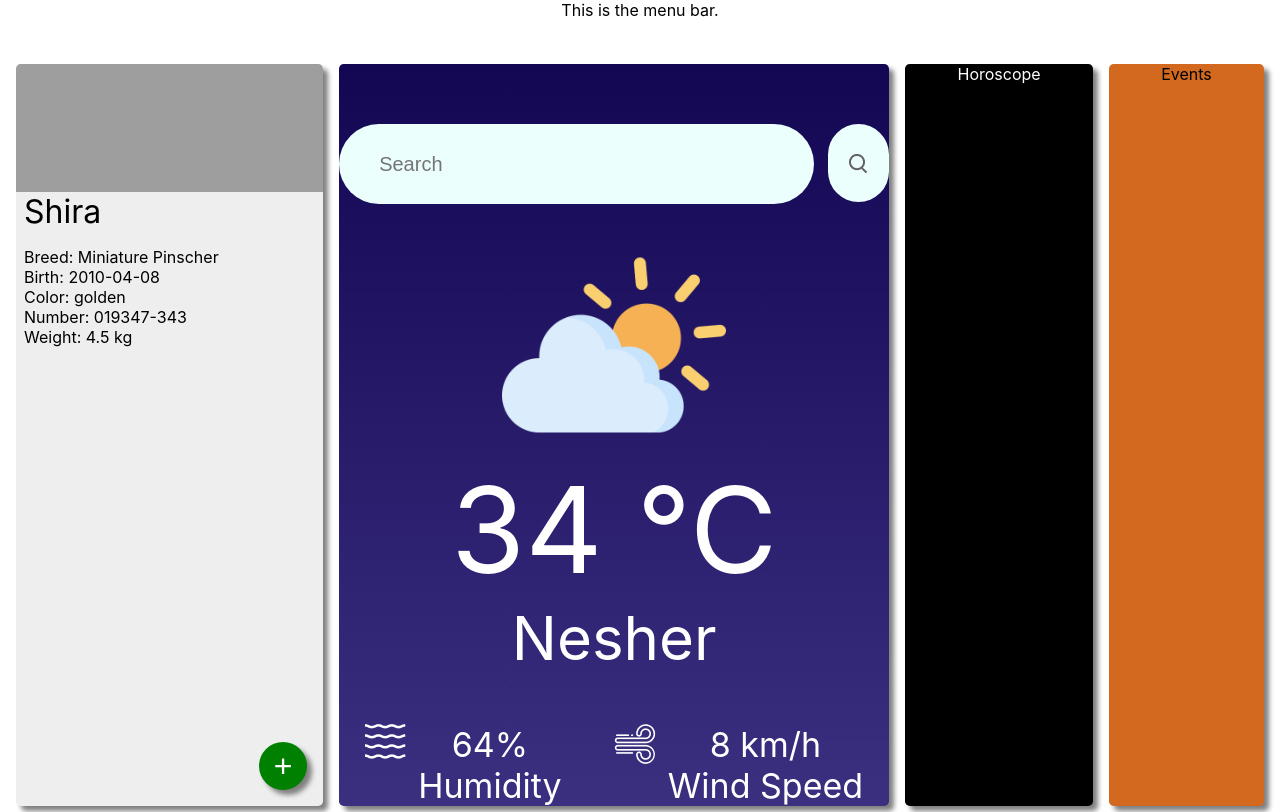
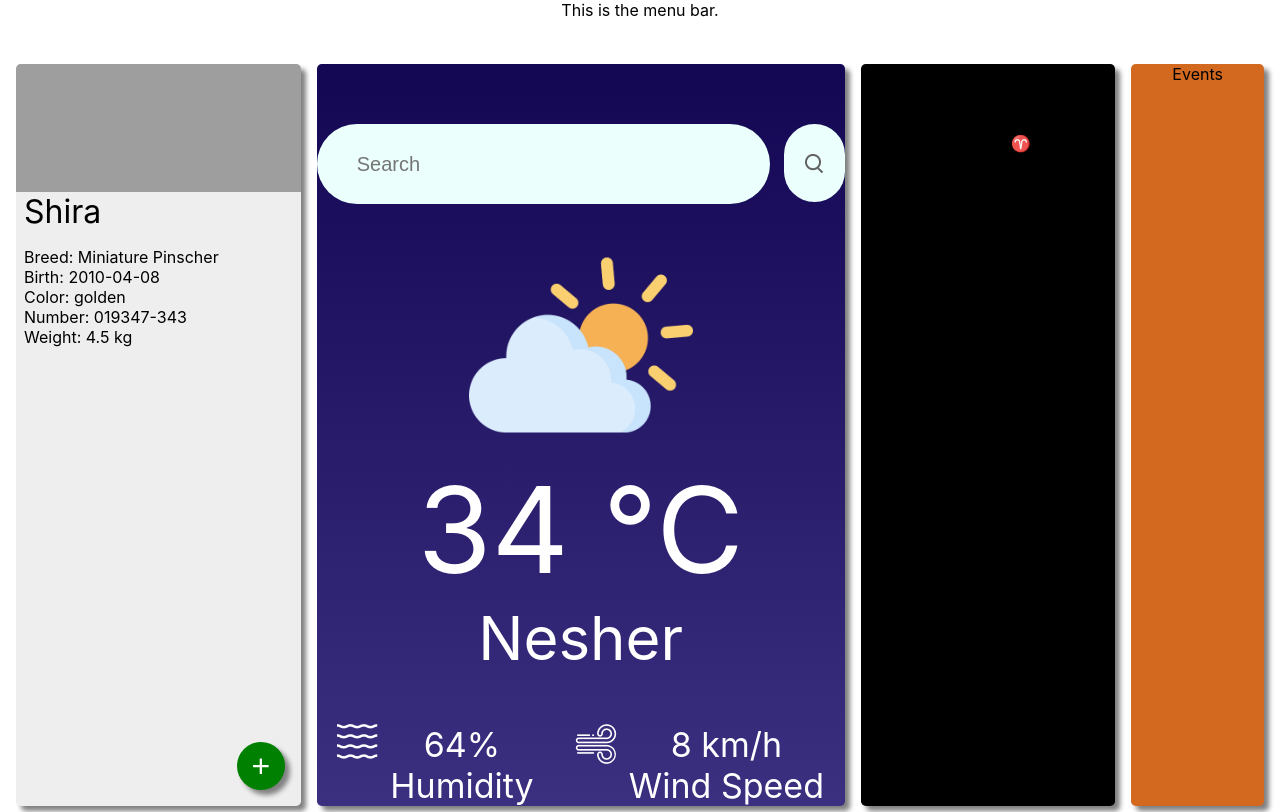
Before and after one commit to borisgk/kepet, a React (Create React App) app: page / in a window 1280 px wide. Shown: the top 812 px of the page. Built offline with nearby package versions, Linux system fonts and the light colour scheme; grey boxes are pictures that could not be loaded.

Commit message:
horoscope 2

```diff
--- a/src/components/Horoscope.js
+++ b/src/components/Horoscope.js
@@ -1,7 +1,23 @@
-import React from 'react'
+import React, { useState } from 'react'
+import {getSign, getHoroscope} from './HoroscopeUtils'
 
-export default function Horoscope() {
+export default function Horoscope({dog}) {
+  let [horoText, setHoroText] = useState("")
+  var birthDate = new Date(dog.birthDate)
+
+  const setHoroscope = (text) => {setHoroText(text)}
+
+
+
+  var sign = getSign(birthDate.getMonth(), birthDate.getDate())
+  //setHoroscope(getHoroscope(sign.name))
+  //horoText = getHoroscope(sign.name)
+
   return (
-    <div className='horoscope card'>Horoscope</div>
+    <div className='horoscope card'>
+      <h2>Horoscope</h2>
+      <p>{dog.name}'s sign is {sign.symbol} {sign.name}</p>
+      <p>{horoText}</p>
+    </div>
   )
 }
--- /dev/null
+++ b/src/components/HoroscopeUtils.js
@@ -0,0 +1,37 @@
+var signs = [
+    {name:'Capricorn',   m:1, d:20, order:  10, symbol:"\u2651"},
+    {name:'Aquarius',    m:2, d:20, order:  11, symbol:"\u2652"},
+    {name:'Pisces',      m:3, d:20, order:  12, symbol:"\u2653"},
+    {name:'Aries',       m:4, d:20, order:  1,  symbol:"\u2648"},
+    {name:'Taurus',      m:5, d:20, order:  2,  symbol:"\u2649"},
+    {name:'Gemini',      m:6, d:21, order:  3,  symbol:"\u264A"},
+    {name:'Cancer',      m:7, d:22, order:  4,  symbol:"\u264B"},
+    {name:'Leo',         m:8, d:23, order:  5,  symbol:"\u264C"},
+    {name:'Virgo',       m:9, d:23, order:  6,  symbol:"\u264D"},
+    {name:'Libra',       m:10,d:23, order:  7,  symbol:"\u264E"},
+    {name:'Scorpio',     m:11,d:22, order:  8,  symbol:"\u264F"},
+    {name:'Sagittarius', m:12,d:21, order:  9,  symbol:"\u2650"},
+    {name:'Capricorn',   m:13,d:20, order:  10, symbol:"\u2651"}
+    ];
+
+export function getSign(month, day) {
+    if (signs[month].d<day){
+      return signs[month+1]
+    }
+    return signs[month]
+}
+
+export async function getHoroscope(signName) {
+  var sign = signs.filter(x => x.name == signName)
+
+  var signOrder = sign.order
+
+  var URL = "https://www.horoscope.com/us/horoscopes/pet/horoscope-pet-weekly.aspx?sign=" + signOrder
+  let response = await fetch(URL)
+  let data = await response.json()
+
+
+
+
+  return data
+}
--- a/src/components/Landing.css
+++ b/src/components/Landing.css
@@ -22,7 +22,6 @@ div.weather {
 div.horoscope {
     grid-area: horoscope;
     background-color: black;
-    color: white;
 }
 
 div.events {
--- a/src/petdata.json
+++ b/src/petdata.json
@@ -5,5 +5,6 @@
     "color": "golden",
     "number": "019347-343",
     "weight": "4.5",
-    "image": "dog.webp"
+    "image": "dog.webp",
+    "city": "Haifa"
 }
```
